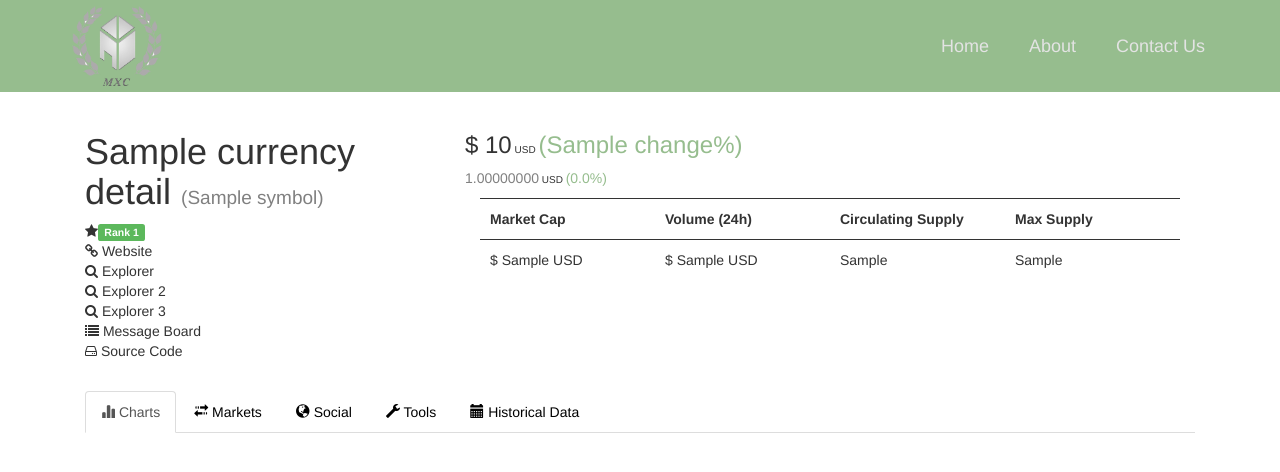
After one commit to aitzazabid/scrap, a Django app: template scrap_wedget/django_site/webadmin/templates/webadmin/currency_detail.html in a window 1280 px wide. The commit adds this page. Shown: the top 472 px of the page. Run offline with Django 3.2, Linux system fonts and the light colour scheme; the template is opened without the code that fills it: most values are stand-ins (such as "Sample title", 1, 10 or a date in 2020); some libraries are stand-ins or nearby versions.

Commit message:
added the currency detail view

```diff
--- /dev/null
+++ b/scrap_wedget/django_site/webadmin/templates/webadmin/currency_detail.html
@@ -0,0 +1,216 @@
+{% load static %}
+{% load format_tags %}
+{% load admin_tags %}
+<!DOCTYPE html>
+<html lang="en">
+<head>
+    <meta charset="UTF-8">
+    <title>Cryptocapzone</title>
+    <link rel="stylesheet" href="https://maxcdn.bootstrapcdn.com/bootstrap/3.3.7/css/bootstrap.min.css" integrity="sha384-BVYiiSIFeK1dGmJRAkycuHAHRg32OmUcww7on3RYdg4Va+PmSTsz/K68vbdEjh4u" crossorigin="anonymous">
+    <script src="https://code.jquery.com/jquery-3.3.1.min.js" integrity="sha256-FgpCb/KJQlLNfOu91ta32o/NMZxltwRo8QtmkMRdAu8=" crossorigin="anonymous"></script>
+<script src="https://maxcdn.bootstrapcdn.com/bootstrap/3.3.7/js/bootstrap.min.js" integrity="sha384-Tc5IQib027qvyjSMfHjOMaLkfuWVxZxUPnCJA7l2mCWNIpG9mGCD8wGNIcPD7Txa" crossorigin="anonymous"></script>
+<link href="https://maxcdn.bootstrapcdn.com/font-awesome/4.7.0/css/font-awesome.min.css" rel="stylesheet">
+
+<script src="https://code.jquery.com/jquery-3.1.1.min.js"></script>
+<script src="https://code.highcharts.com/highcharts.js"></script>
+<script src="https://code.highcharts.com/modules/exporting.js"></script>
+<script src="https://code.highcharts.com/modules/export-data.js"></script>
+<script src="https://cdnjs.cloudflare.com/ajax/libs/jquery-sparklines/2.1.2/jquery.sparkline.min.js"></script>
+
+</head>
+<style>
+a{
+    text-decoration: none;
+    color: #000;
+}
+h2 {
+  text-align: center;
+}
+
+table caption {
+	padding: .5em 0;
+}
+
+@media screen and (max-width: 767px) {
+  table caption {
+    border-bottom: 1px solid #ddd;
+  }
+}
+
+.p {
+  text-align: center;
+  padding-top: 140px;
+  font-size: 14px;
+}
+.navbar{
+    background: #96BD8E;
+}
+.navbar li{
+    display: inline-block;
+}
+.menu a{
+  font-size: 18px;
+cursor: pointer;
+color: #E3E3E3;
+
+}
+.menu:hover a{
+color: #96BD8E;
+border-radius: 4px;
+}
+    #syb{
+        font-size: 19px;
+    color: gray;
+    }
+
+
+    @media (min-width: 768px) {
+        .col-sm-push-4 {
+            left: 33.33333333%;
+        }
+    }
+    @media (min-width: 768px) {
+        .col-sm-8 {
+            width: 66.66666667%;
+        }
+    }
+    @media (min-width: 768px) {
+        .col-sm-1, .col-sm-2, .col-sm-3, .col-sm-4, .col-sm-5, .col-sm-6, .col-sm-7, .col-sm-8, .col-sm-9, .col-sm-10, .col-sm-11, .col-sm-12 {
+            float: left;
+        }
+    }
+    .col-xs-1, .col-sm-1, .col-md-1, .col-lg-1, .col-xs-2, .col-sm-2, .col-md-2, .col-lg-2, .col-xs-3, .col-sm-3, .col-md-3, .col-lg-3, .col-xs-4, .col-sm-4, .col-md-4, .col-lg-4, .col-xs-5, .col-sm-5, .col-md-5, .col-lg-5, .col-xs-6, .col-sm-6, .col-md-6, .col-lg-6, .col-xs-7, .col-sm-7, .col-md-7, .col-lg-7, .col-xs-8, .col-sm-8, .col-md-8, .col-lg-8, .col-xs-9, .col-sm-9, .col-md-9, .col-lg-9, .col-xs-10, .col-sm-10, .col-md-10, .col-lg-10, .col-xs-11, .col-sm-11, .col-md-11, .col-lg-11, .col-xs-12, .col-sm-12, .col-md-12, .col-lg-12 {
+    position: relative;
+    min-height: 1px;
+    padding-left: 15px;
+    padding-right: 15px;
+}
+    * {
+    -webkit-box-sizing: border-box;
+    -moz-box-sizing: border-box;
+    box-sizing: border-box;
+}
+    div {
+    display: block;
+}
+    body {
+    font-size: 16px;
+}
+    body {
+    font-family: "Helvetica Neue",Helvetica,Arial,sans-serif;
+    font-size: 14px;
+    line-height: 1.42857143;
+    color: #333;
+    background-color: #fff;
+}
+    .coin-summary-item h3 {
+    padding: 10px;
+    border-top: 1px solid #DDD;
+    border-bottom: 1px solid #DDD;
+    border-left: 0;
+    border-right: 0;
+    margin-top: 0;
+    font-weight: bold;
+    white-space: nowrap;
+    margin-bottom: 0;
+}
+.is-theme-standard .toolbar-tool-icon{
+        background-color: #fff;
+    border: 1px solid #ddd;
+    border-radius: 50%;
+    cursor: pointer;
+    display: inline-block;
+    font-size: 18px;
+    padding-left: 1px;
+    padding-top: 11px;
+    text-align: center;
+    height: 45px;
+    width: 45px;
+}
+
+
+.detail_left_table_view{
+padding: 10px;
+    border-bottom: 1px solid;
+    border-top: 1px solid;
+    font-weight: 900;
+}
+</style>
+<body>
+<nav class="navbar" style="border-radius: 0px;">
+  <div class="container">
+    <div class="navbar-header">
+
+       <img src="{% static 'images/mxc.png' %}" style="width:90px; padding:5px 0px; margin-left:-13px" />
+      <a class="navbar-brand" href="#">
+      </a>
+    </div>
+    <ul class="nav navbar-nav navbar-right">
+      <li class="menu active"><a style="padding:35px 20px">Home</a></li>
+      <li class="menu"><a style="padding:35px 20px">About</a></li>
+      <li class="menu"><a style="padding:35px 20px">Contact Us</a></li>
+    </ul>
+  </div>
+</nav>
+
+
+
+<div class="container">
+
+
+    <div>
+        <div class="col-md-4">
+            <h1>{{currency_detail.name }} <span id="syb">({{ currency_detail.symbol }})</span></h1>
+
+
+            <span ><i class="fa fa-star"></i></span><span class="label label-success">Rank {{ currency_detail.rank }}</span><br>
+            <span><i class="fa fa-link"></i></span><span> Website</span> <br>
+            <span><i class="fa fa-search"></i></span><span> Explorer</span> <br>
+            <span><i class="fa fa-search"></i></span><span> Explorer 2</span> <br>
+            <span><i class="fa fa-search"></i></span><span> Explorer 3</span> <br>
+            <span><i class="fa fa-list"></i></span><span> Message Board</span> <br>
+            <span><i class="fa fa-hdd-o"></i></span><span> Source Code</span> <br>
+
+
+        </div>
+        <div class="col-md-8">
+            <div>
+            <h3>$ {{ currency_detail.price }}<span style="font-size: 10px;"> USD </span><span style="color: #96BD8E">({{ currency_detail.change }}%)</span></h3>
+
+            <span style=" color: gray;">1.00000000</span><span style="font-size: 10px;"> USD </span><span style="color: #96BD8E">(0.0%)</span>
+            </div>
+
+        <div class="col-md-12" style="padding-top: 10px">
+            <div class="col-md-3 detail_left_table_view">Market Cap</div>
+            <div class="col-md-3 detail_left_table_view">Volume (24h)</div>
+            <div class="col-md-3 detail_left_table_view">Circulating Supply</div>
+            <div class="col-md-3 detail_left_table_view">Max Supply</div>
+
+            <div class="col-md-3 " style="padding: 10px"> $ {{ currency_detail.market_cap }} USD</div>
+            <div class="col-md-3 " style="padding: 10px"> $ {{ currency_detail.volume_24 }} USD</div>
+            <div class="col-md-3 " style="padding: 10px">{{ currency_detail.circulatory_supply }}</div>
+            <div class="col-md-3 " style="padding: 10px">{{ currency_detail.max_supply }}</div>
+
+
+        </div>
+            </div>
+
+    </div>
+   <div class="col-xs-12" style="padding-top: 30px">
+<ul class="nav nav-tabs text-left" role="tablist">
+<li class="active"><a href="#charts" role="tab" data-toggle="tab"> <span class="glyphicon glyphicon-stats text-gray"></span> Charts</a></li>
+<li class=""><a href="#markets" role="tab" data-toggle="tab"><span class="glyphicon glyphicon-transfer text-gray"></span> Markets</a></li>
+<li><a href="#social" role="tab" data-toggle="tab"><span class="glyphicon glyphicon-globe text-gray"></span> Social</a></li>
+<li><a href="#tools" role="tab" data-toggle="tab"><span class="glyphicon glyphicon-wrench text-gray"></span> Tools</a></li>
+<li><a href="/currencies/bitcoin/historical-data/"><span class="glyphicon glyphicon-calendar text-gray"></span>&nbsp;Historical Data</a></li>
+</ul>
+</div>
+
+
+</div>
+</body>
+</html>
+
+<script>
+
+</script>
--- a/scrap_wedget/django_site/webadmin/urls.py
+++ b/scrap_wedget/django_site/webadmin/urls.py
@@ -7,5 +7,6 @@ from django.conf.urls.static import static
 app_name = 'webadmin'
 urlpatterns = [
     url(r'^$', views.home),
+    url(r'currency_detail$', views.currency_detail),
 
 ]+ static(settings.STATIC_URL, document_root=settings.STATIC_ROOT)
```
Also changed, not shown: scrap_wedget/django_site/client/__init__.py (+8 -2 lines), scrap_wedget/django_site/webadmin/templates/webadmin/widget.html (+9 -5 lines), scrap_wedget/django_site/webadmin/views.py (+12 -6 lines).
